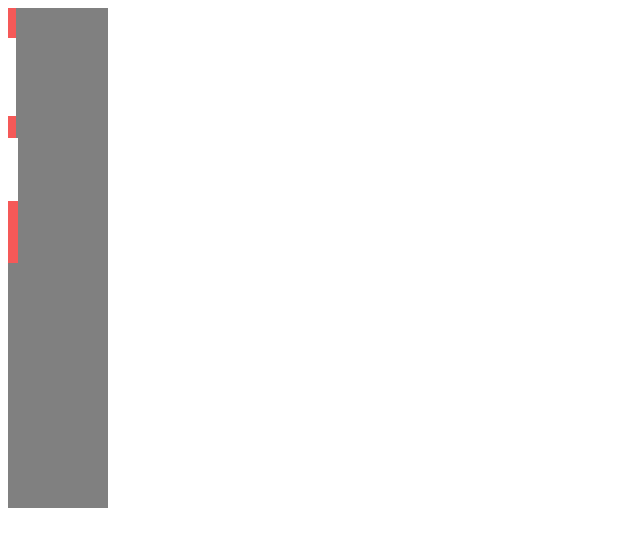
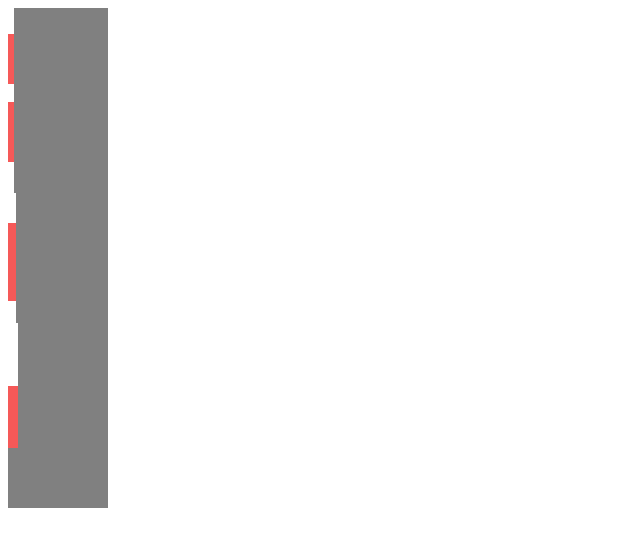
Before and after one commit to lukaoes/andza, a React (Create React App) app: page / in a window 1280 px wide. Shown: the top 546 px of the page, without its empty margins (0-640 px from the left). Built offline with nearby package versions, Linux system fonts and the light colour scheme.

Commit message:
Create thick leg of Andza

```diff
--- a/src/components/andza/andza.styled.js
+++ b/src/components/andza/andza.styled.js
@@ -27,12 +27,12 @@
     width: 8px;
 
     background: linear-gradient(to bottom,
+        white 23%,
+        white 23%,
         rgb(245 89 88) 23%,
-        rgb(245 89 88) 23%,
-        white 23%,
+        rgb(245 89 88) 83%,
         white 83%,
-        rgb(245 89 88) 83%,
-        rgb(245 89 88) 100%
+        white 100%
     );
 
 `
@@ -40,4 +40,15 @@
 export const ThickTop = styled.div`
     height: 185px;
     width: 6px;
+
+    background: linear-gradient(to bottom,
+    white 14%,
+    rgb(245 89 88) 14%,
+    rgb(245 89 88) 41%,
+    white 41%,
+    white 51%,
+    rgb(245 89 88) 51%,
+    rgb(245 89 88) 83%,
+    white 83%
+  )
 `
--- a/src/components/andza/index.js
+++ b/src/components/andza/index.js
@@ -1,9 +1,10 @@
-import { AndzaLayout, ThickBottom, ThickMiddle } from "./andza.styled"
+import { AndzaLayout, ThickBottom, ThickMiddle, ThickTop } from "./andza.styled"
 
 const Andza = () => {
 
     return (
         <AndzaLayout>
+            <ThickTop></ThickTop>
             <ThickMiddle></ThickMiddle>
             <ThickBottom></ThickBottom>
         </AndzaLayout>
```
